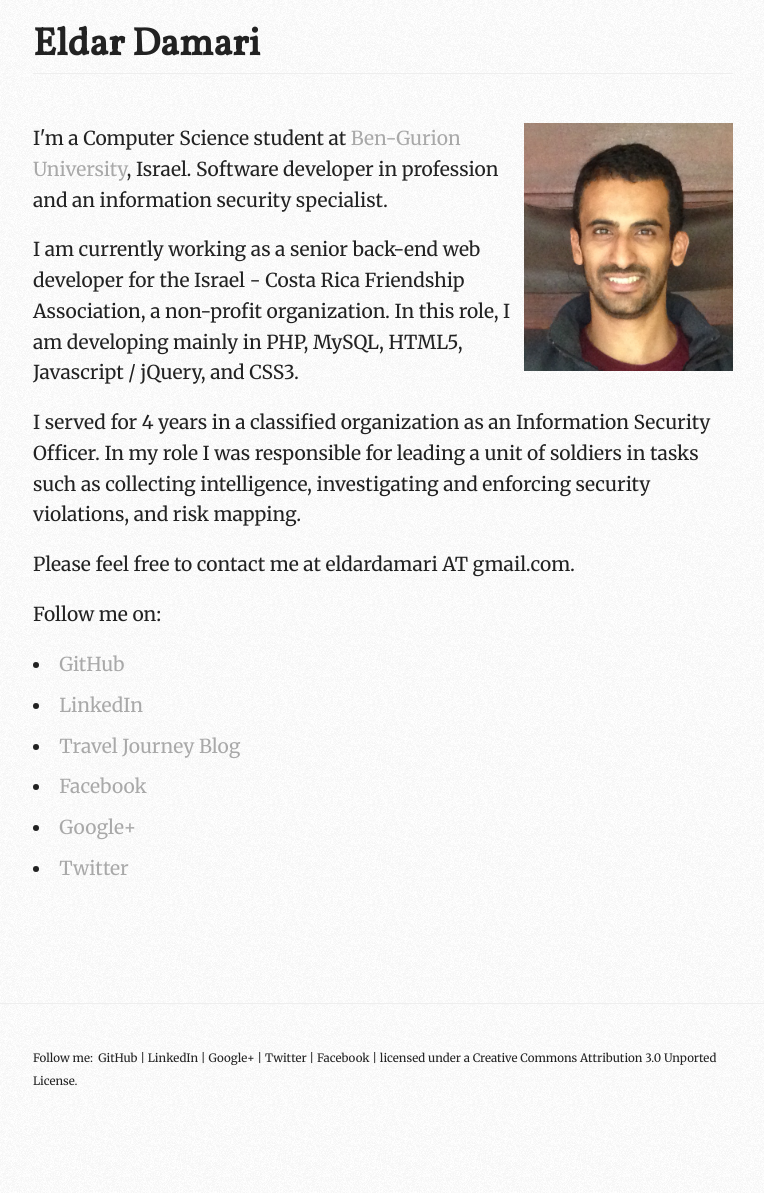
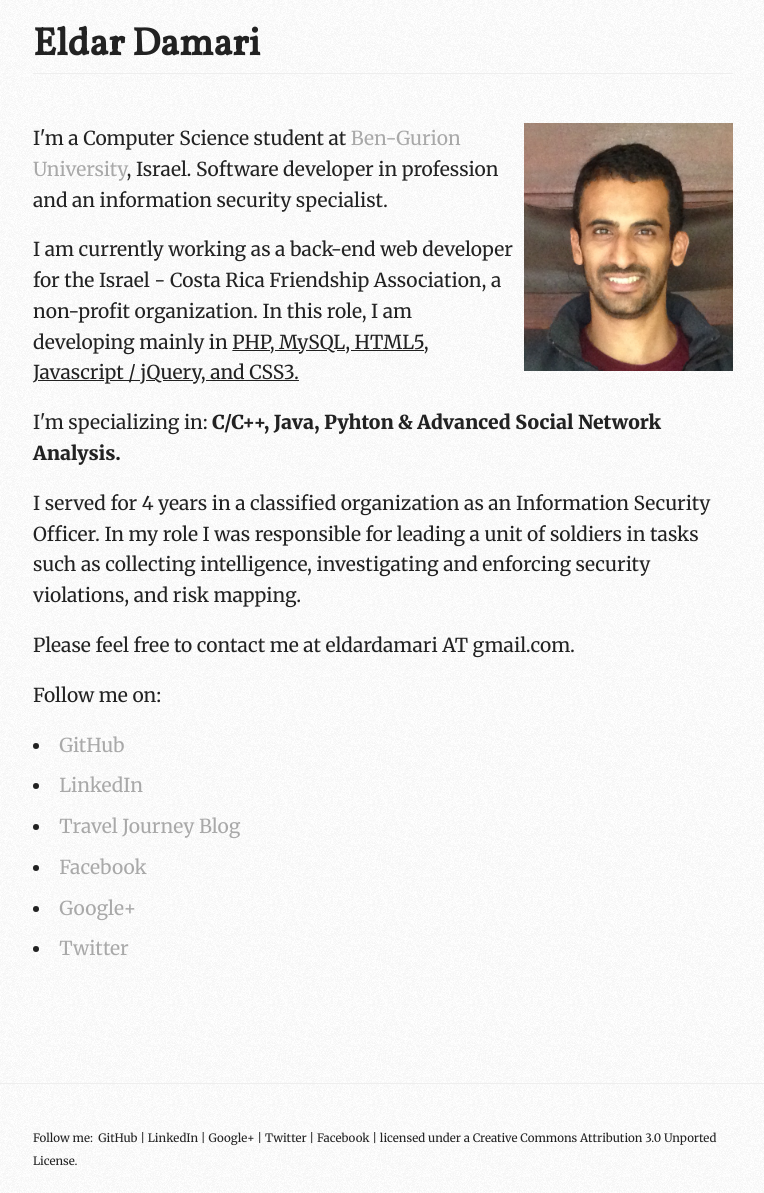
Before and after one commit to eldardamari/eldardamari.github.io, a Jekyll site: the page built from index.html, in a window 1280 px wide. Shown: the whole page, without its empty margins (257-1021 px from the left). Built offline with Jekyll 4.4.1, drawn with Linux system fonts in a browser that asks for light colours; Markdown is read by kramdown in place of the engine named in the settings; before the commit the page ends 1113 px from its top, so only the background shows below that.

Commit message:
UPDATE - update homepage about me text

```diff
--- a/index.html
+++ b/index.html
@@ -9,8 +9,10 @@ layout: base
   <p> I'm a Computer Science student at <a href="http://in.bgu.ac.il/en/Pages/default.aspx" target="_blank">Ben-Gurion University</a>, Israel.
       Software developer in profession and an information security specialist.</p>
 
-  <p> I am currently working as a senior back-end web developer for the Israel - Costa Rica Friendship Association,
-      a non-profit organization. In this role, I am developing mainly in PHP, MySQL, HTML5, Javascript / jQuery, and CSS3.  </p>
+  <p> I am currently working as a back-end web developer for the Israel - Costa Rica Friendship Association,
+      a non-profit organization. In this role, I am developing mainly in <u>PHP, MySQL, HTML5, Javascript / jQuery, and CSS3.</u> </p>
+
+  <p> I'm specializing in: <b>C/C++, Java, Pyhton & Advanced Social Network Analysis.</b>
 
   <p> I served for 4 years in a classified organization as an Information Security Officer. In my role
       I was responsible for leading a unit of soldiers in tasks such as collecting intelligence, investigating and enforcing security violations,
```
